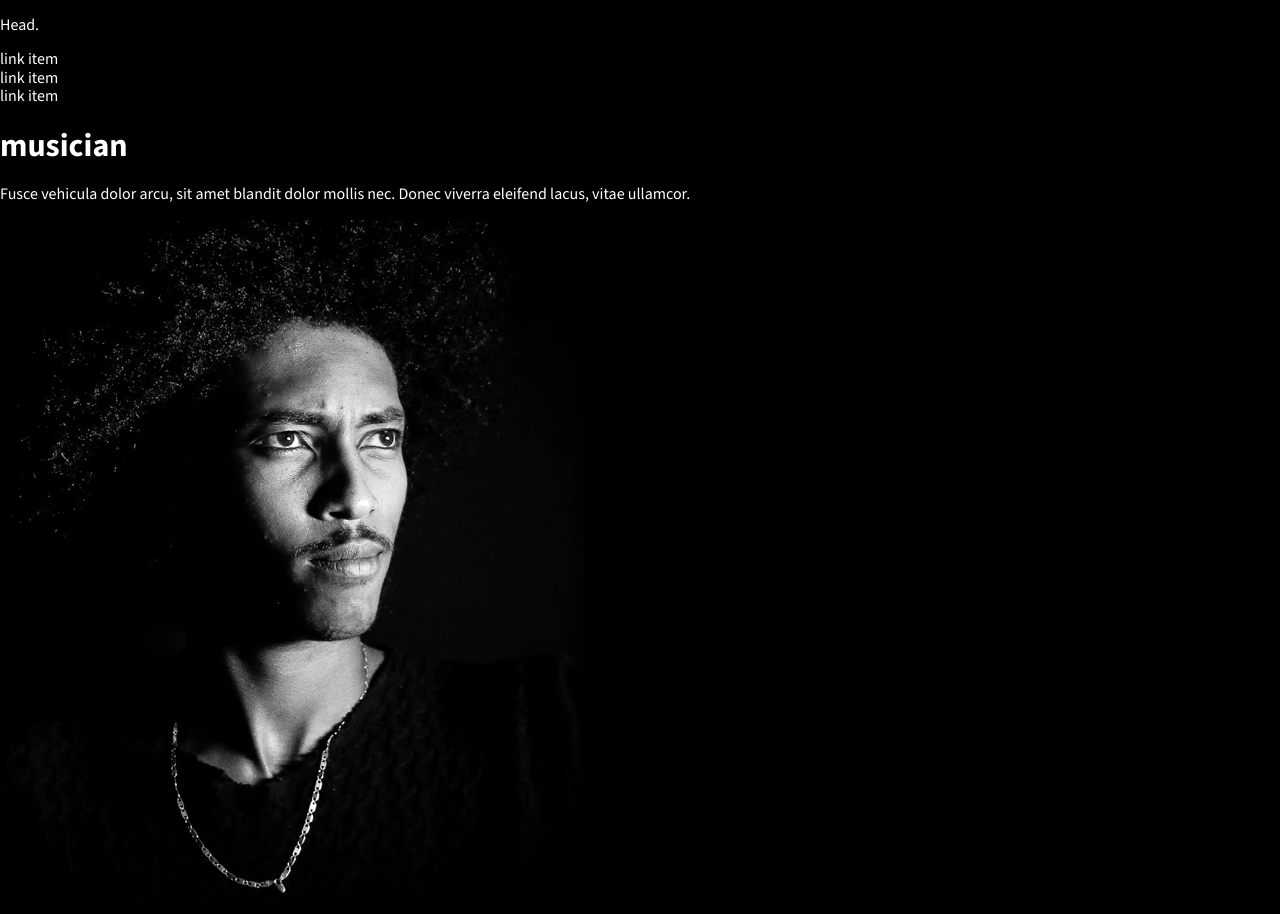
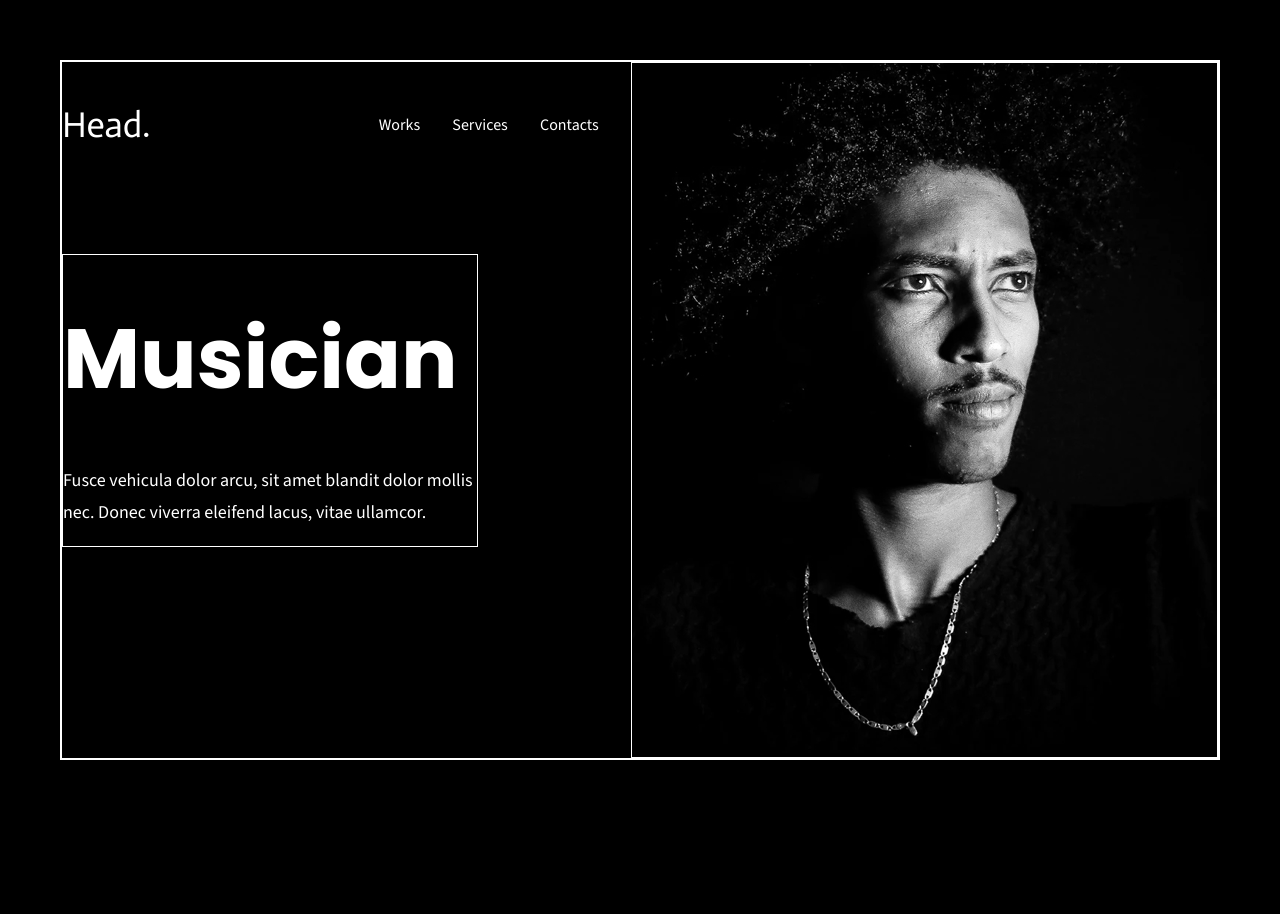
Before and after one commit to ernestdogosson/assignment-12, a plain HTML site: page index.html in a window 1280 px wide. After the commit the page ends 800 px from the top, so only its background shows below. Drawn offline with nearby package versions, Linux system fonts and the light colour scheme.

Commit message:
adjust structure, filing system and fix base style

```diff
--- a/index.html
+++ b/index.html
@@ -12,7 +12,7 @@
 		<link rel="preconnect" href="https://fonts.googleapis.com" />
 		<link rel="preconnect" href="https://fonts.gstatic.com" crossorigin />
 		<link
-			href="https://fonts.googleapis.com/css2?family=Source+Sans+3:ital,wght@0,200..900;1,200..900&display=swap"
+			href="https://fonts.googleapis.com/css2?family=Actor&family=Poppins:ital,wght@0,100;0,200;0,300;0,400;0,500;0,600;0,700;0,800;0,900;1,100;1,200;1,300;1,400;1,500;1,600;1,700;1,800;1,900&family=Source+Sans+3:ital,wght@0,200..900;1,200..900&display=swap"
 			rel="stylesheet"
 		/>
 		<link rel="stylesheet" href="css/main.css" />
@@ -20,27 +20,36 @@
 	<body>
 		<div class="container">
 			<header class="header">
-				<div class="header__navigation">
-					<p class="header__logo">Head.</p>
+				<section class="header__navigation">
+					<div class="header__logo">
+						<p class="header__logo-text">Head.</p>
 					</div>
 					<div class="header__menu">
 						<nav class="header__nav-bar">
 							<ul class="header__list">
-							<li class="header__item">link item</li>
-							<li class="header__item">link item</li>
-							<li class="header__item">link item</li>
+								<li class="header__item">
+									<a href="#" class="header__link">works</a>
+								</li>
+								<li class="header__item">
+									<a href="#" class="header__link">services</a>
+								</li>
+								<li class="header__item">
+									<a href="#" class="header__link">contacts</a>
+								</li>
 							</ul>
 						</nav>
 					</div>
-			</header>
-			<main class="main">
-				<section class="main__info">
-					<h1 class="main__title">musician</h1>
-					<p class="main__description">
+				</section>
+				<section class="header__info">
+					<h1 class="header__title">musician</h1>
+					<p class="header__description">
 						Fusce vehicula dolor arcu, sit amet blandit dolor mollis nec. Donec
 						viverra eleifend lacus, vitae ullamcor.
 					</p>
 				</section>
+			</header>
+
+			<main class="main">
 				<section class="main__media">
 					<img
 						src="./images/Slider.jpg"
--- a/scss/globals/_general.scss
+++ b/scss/_general.scss
@@ -1,4 +1,4 @@
-@use '../variables' as *;
+@use 'variables' as *;
 
 html {
 	box-sizing: border-box;
@@ -14,6 +14,8 @@ body {
 	font-family: $font;
 	background-color: $base-color;
 	color: $text-color;
+	padding-top: 50px;
+	margin-top: 10px;
 }
 
 ul,
@@ -23,7 +25,9 @@ li {
 	padding: 0;
 }
 
-a {
+a,
+a:hover,
+a:active {
 	text-decoration: none;
 	color: inherit;
 }
--- /dev/null
+++ b/scss/_header.scss
@@ -0,0 +1,59 @@
+@use 'variables' as *;
+@use 'mixins' as *;
+
+.header {
+	margin-bottom: 100px;
+	@include flex(column);
+	width: 100%;
+	align-items: stretch;
+	position: relative;
+
+	&__navigation {
+		@include flex();
+		text-transform: capitalize;
+		position: absolute;
+		top: 0;
+		right: 0;
+		left: 0;
+	}
+
+	&__logo,
+	&__menu {
+		flex: 1;
+	}
+
+	&__list {
+		@include flex();
+		justify-content: space-evenly;
+	}
+
+	&__logo-text {
+		font-size: $logo-text;
+		line-height: 1.5;
+		font-family: 'Actor', sans-serif;
+	}
+
+	&__info {
+		width: 100%;
+		max-width: 416px;
+		border: solid 1px white;
+		margin-top: 80px;
+	}
+
+	&__title {
+		font-size: $header;
+		text-transform: capitalize;
+		font-family: 'Poppins';
+	}
+
+	&__description {
+		font-size: 1.125rem;
+		line-height: 32px;
+	}
+}
+
+.main {
+	&__media {
+		border: solid 1px white;
+	}
+}
--- a/scss/_home.scss
+++ b/scss/_home.scss
@@ -0,0 +1,19 @@
+@use 'variables' as *;
+@use 'mixins' as *;
+
+.container {
+	max-width: $desktop;
+	@include flex();
+	border: solid 2px white;
+	margin: 0 auto;
+	justify-content: space-around;
+}
+
+.header,
+.main {
+	flex: 1;
+}
+
+.header {
+	align-self: stretch;
+}
--- a/scss/_mixins.scss
+++ b/scss/_mixins.scss
@@ -0,0 +1,6 @@
+@mixin flex($direction: row) {
+	display: flex;
+	flex-direction: $direction;
+	justify-content: center;
+	align-items: center;
+}
--- a/scss/_variables.scss
+++ b/scss/_variables.scss
@@ -4,3 +4,19 @@ $text-color: #fff;
 
 // font
 $font: 'Source Sans 3', sans-serif;
+
+$logo-text: 2.25rem;
+$header: 5.25rem;
+
+// Screen size
+/*
+$screen-size: (
+	'desktop': 1440px,
+	'tablet': 786px,
+	'mobile': 320px,
+);
+*/
+
+$desktop: 1160px;
+$tablet: 786px;
+$mobile: 320px;
--- a/scss/main.scss
+++ b/scss/main.scss
@@ -1,6 +1,6 @@
 @use 'variables';
 @use 'mixins';
 
-@use 'globals/general';
-@use 'components/header';
+@use 'general';
+@use 'header';
 @use 'home';
```
Also changed, not shown: css/main.css, scss/components/_header.scss (deleted), 1 other file. Lines whose indentation alone changed are shown as unchanged.
